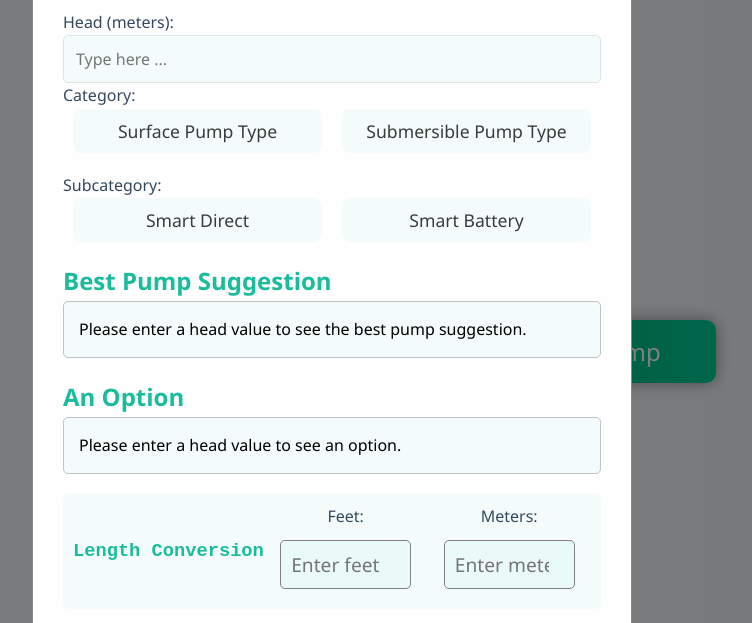
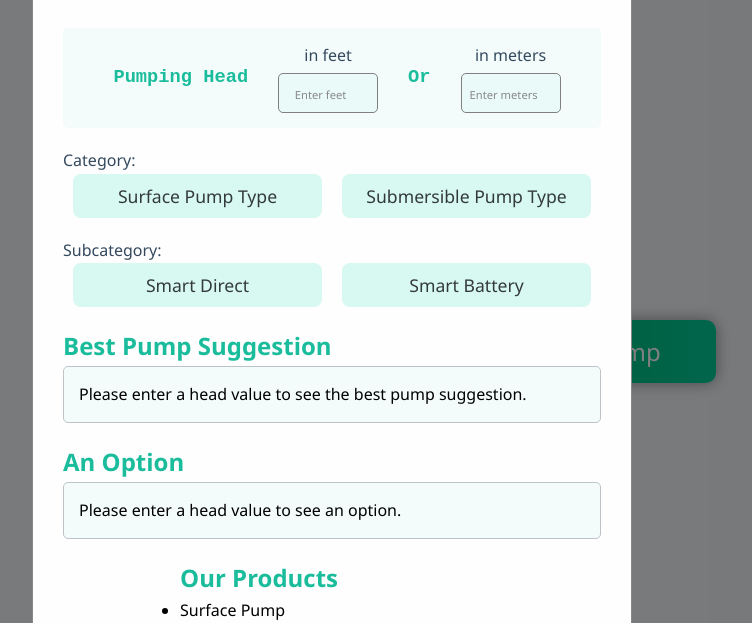
Before and after one commit to M-Jacks/Pump-Selection-Helper, a plain HTML site: page index.html in a window 1280 px wide. Both pictures are taken after a click on the button "Select Pump". Shown: the part 177-800 px from the top of the page, without its empty margins (308-1060 px from the left). Drawn offline with Linux system fonts and the light colour scheme.

Commit message:
changed input fields.

```diff
--- a/index.html
+++ b/index.html
@@ -19,8 +19,18 @@
                         <p>SunCulture Pump Selection Helper</p>
                     </div>
 
-                    <label for="head">Head (meters):</label>
-                    <input placeholder="Type here ..." type="number" id="head" name="head" required>
+                    <div class="conversion-section">
+                        <h3>Pumping Head</h3>
+                        <div class="conversion-input">
+                            <label for="feetInput">in feet</label>
+                            <input placeholder="Enter feet" type="number" id="feetInput">
+                        </div>
+                        <h3>Or</h3>
+                        <div class="conversion-input">
+                            <label for="metersInput">in meters</label>
+                            <input placeholder="Enter meters" type="number" id="metersInput">
+                        </div>
+                    </div>
 
                     <label for="category">Category:</label>
                     <div id="categoryButtons">
@@ -44,17 +54,7 @@
                         <div id="optionResults">Please enter a head value to see an option.</div>
                     </div>
 
-                    <div class="conversion-section">
-                        <h3>Length Conversion</h3>
-                        <div>
-                            <label for="feetInput">Feet:</label>
-                            <input placeholder="Enter feet" type="number" id="feetInput">
-                        </div>
-                        <div>
-                            <label for="metersInput">Meters:</label>
-                            <input placeholder="Enter meters" type="number" id="metersInput">
-                        </div>
-                    </div>
+
                 </div>
                 <div class="side-panel">
                     <h2>Our Products</h2>
--- a/index.js
+++ b/index.js
@@ -5,7 +5,8 @@ document.addEventListener('DOMContentLoaded', () => {
 
     const categoryButtons = document.querySelectorAll('.category-btn');
     const subcategoryButtons = document.querySelectorAll('.subcategory-btn');
-    const headInput = document.getElementById('head');
+    const headInput = document.getElementById('metersInput');
+    const feetInput = document.getElementById('feetInput');
 
     let selectedCategory = '';
     let selectedSubcategory = '';
@@ -17,7 +18,7 @@ document.addEventListener('DOMContentLoaded', () => {
             "category": "surface",
             "subcategory": "smart_direct",
             "performance": {
-                "1": 2968.46,
+                "0": 2968.46,
                 "5": 2782.07,
                 "10": 1689.35,
                 "15": 809.31,
@@ -32,7 +33,7 @@ document.addEventListener('DOMContentLoaded', () => {
             "category": "surface",
             "subcategory": "smart_direct",
             "performance": {
-                "1": 2998.13,
+                "0": 2998.13,
                 "5": 2405.21,
                 "10": 2160.54,
                 "15": 1474.35,
@@ -48,7 +49,7 @@ document.addEventListener('DOMContentLoaded', () => {
             "category": "submersible",
             "subcategory": "smart_direct",
             "performance": {
-                "1": 1256.33,
+                "0": 1256.33,
                 "10": 1101.34,
                 "20": 937.68,
                 "30": 791.82,
@@ -66,7 +67,7 @@ document.addEventListener('DOMContentLoaded', () => {
             "category": "submersible",
             "subcategory": "smart_battery",
             "performance": {
-                "1": 1110,
+                "0": 1110,
                 "5": 990,
                 "10": 852,
                 "15": 744,
@@ -154,6 +155,7 @@ document.addEventListener('DOMContentLoaded', () => {
 
     // Input event listener for the head input
     headInput.addEventListener('input', handleInputChange);
+    feetInput.addEventListener('input', handleInputChange);
 
     // Handle input change
     function handleInputChange() {
--- a/styles.css
+++ b/styles.css
@@ -33,6 +33,10 @@ p {
     margin-bottom: 2px;
     font-family: Arial, Helvetica, sans-serif;
     font-weight: 3em;
+}
+
+#feetInput {
+font-size: 0/8em;
 }
 h2{
     color: #1abc9c;
@@ -73,7 +77,7 @@ input[type="number"]:focus, select:focus {
 }
 
 .category-btn, .subcategory-btn {
-    flex: 1; /* make buttons take equal width */
+    flex: 1; /* buttons take equal width */
     margin: 0 10px; /* Space around buttons */
     padding: 10px;
     color: rgba(0, 0, 0, 0.763);
@@ -81,7 +85,7 @@ input[type="number"]:focus, select:focus {
     border-radius: 8px;
     font-size: 1.1rem;
     cursor: pointer;
-    background-color: #74e7d014;
+    background-color: #74e7d048;
 }
 
 .subcategory-btn.active,
@@ -148,20 +152,6 @@ input[type="number"]:focus, select:focus {
 .pump-link:hover {
     text-decoration: underline;
     color: #1abc9c;
-}
-
-/* Tooltip Styles */
-.tooltip {
-    position: absolute;
-    background-color: #333;
-    color: #fff;
-    padding: 5px 10px;
-    border-radius: 5px;
-    font-size: 12px;
-    display: none;
-    pointer-events: none;
-    z-index: 1000;
-    white-space: nowrap;
 }
 
 .pump-link:hover + .tooltip {
@@ -285,17 +275,6 @@ input[type="number"]:focus, select:focus {
     z-index: 1000;
 }
 
-.pump-link {
-    text-decoration: none;
-    color: #16a084;
-    cursor: pointer;
-}
-
-.pump-link:hover {
-    /* text-decoration: underline; */
-    color: #16a085;
-}
-
 select {
     width: 100%;
     padding: 8px;
@@ -307,34 +286,41 @@ select {
 /* Length conversion */
 .conversion-section {
     display: flex;
-    justify-content: space-between;
+    justify-content: center;
     align-items: center;
     margin: 20px 0;
     background-color: #74e7d014;
-    padding: 10px;
+    padding: 15px 10px;
     border-radius: 5px;
+    gap: 20px; /* Space between sections */
 }
 
-.conversion-section div {
-    flex: 1;
+.conversion-section h3 {
+    color: #1abc9c;
+    font-family: 'Courier New', Courier, monospace;
+    margin: 0 10px;
+}
+
+.conversion-input {
     display: flex;
     flex-direction: column;
     align-items: center;
 }
 
-.conversion-section input {
-    width: 80%;
-    padding: 10px;
-    font-size: 1.2rem;
-    margin-bottom: 10px;
+.conversion-input label {
+    font-size: 1rem;
+    margin-bottom: 5px;
+}
+
+.conversion-input input {
+    width: 100px;
+    padding: 8px;
+    font-size: 1rem;
     border-radius: 5px;
     border: 1px solid grey;
+    text-align: center;
 }
-h3 {
-    color: #1abc9c;
-    font-family: 'Courier New', Courier, monospace;
+.conversion-input input::placeholder {
+    font-size: 0.7rem;
+    color: #888;
 }
-.conversion-section label {
-    font-size: 1rem;
-    margin-bottom: 10px;
-}
```
